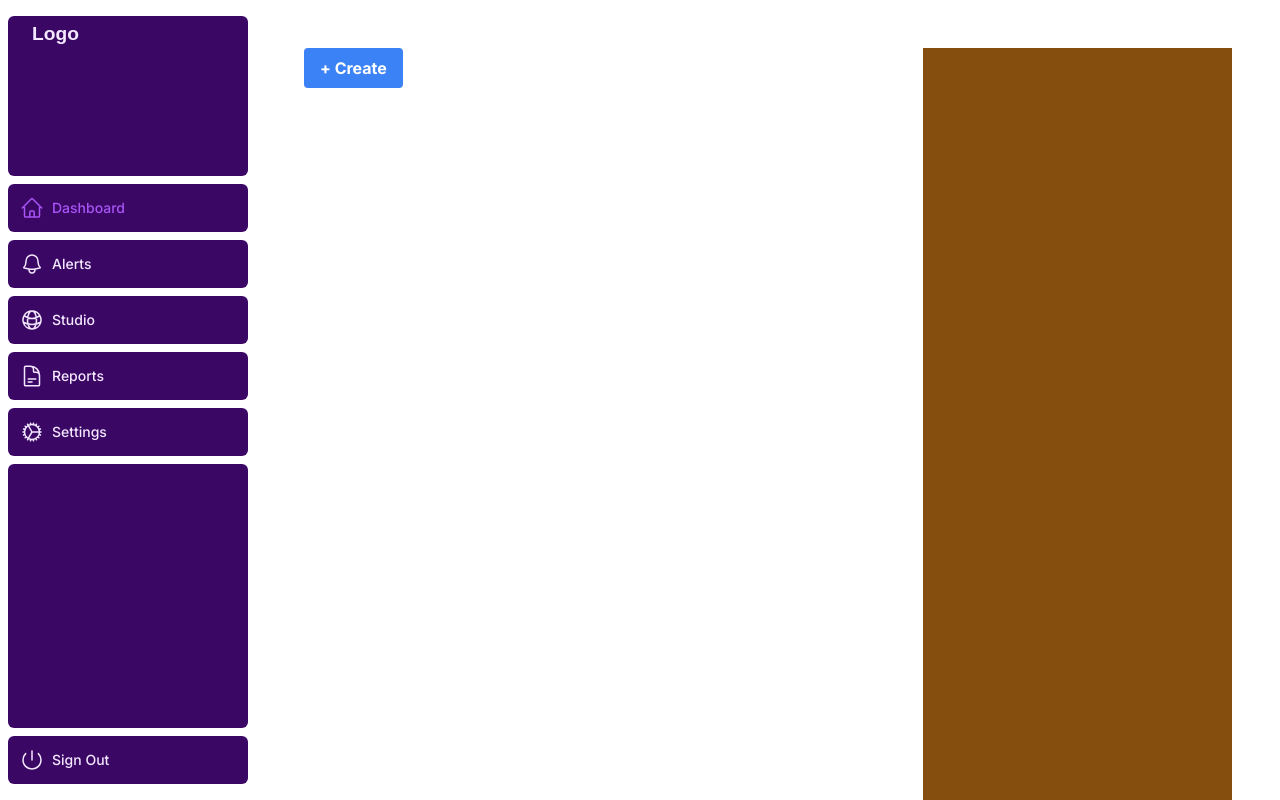
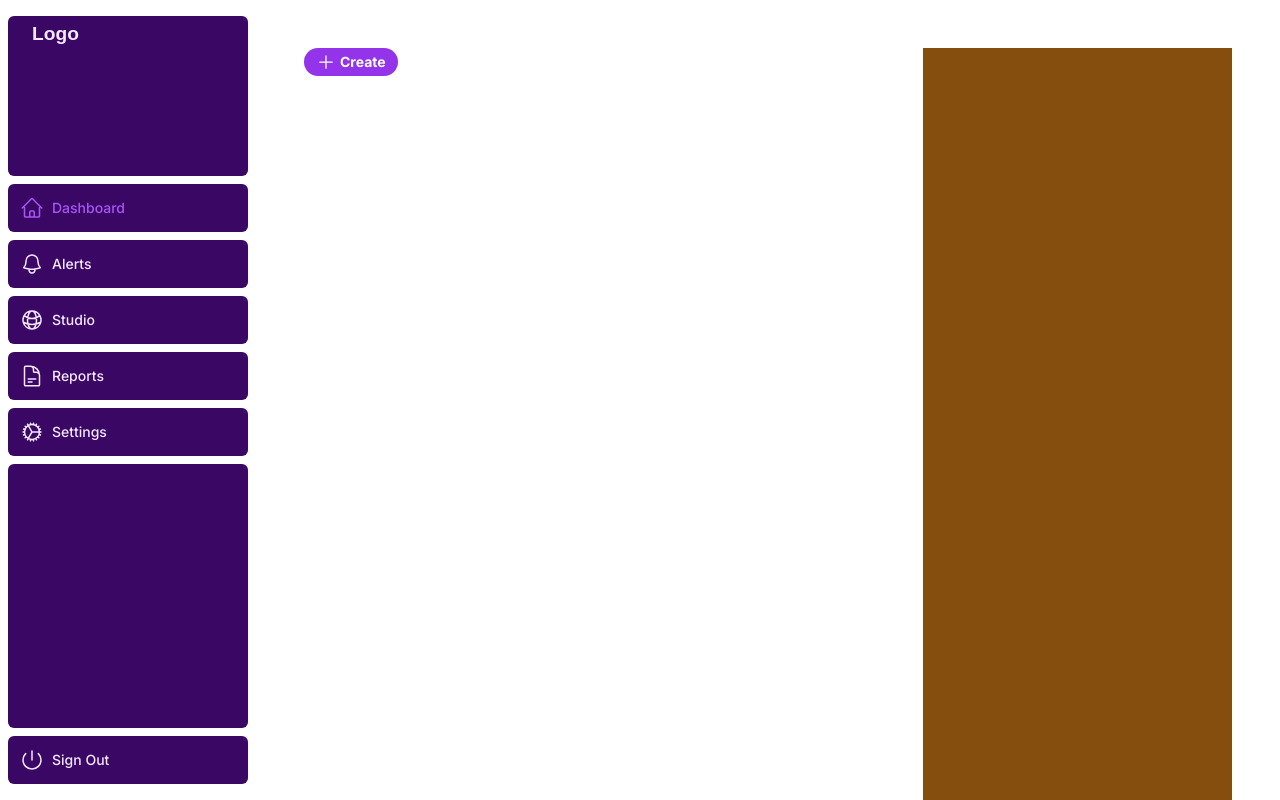
Before and after one commit to Leeky19/nextjs-tp, a Next.js app in the folder nextjs-tpnote/: page /dashboard in a window 1280 px wide. Built offline with nearby package versions, Linux system fonts and the light colour scheme; a web font is replaced by a local one.

Commit message:
Modification du bouton + creat

```diff
--- a/nextjs-tpnote/src/app/dashboard/page.tsx
+++ b/nextjs-tpnote/src/app/dashboard/page.tsx
@@ -1,9 +1,13 @@
+import { PlusIcon } from '@heroicons/react/24/solid';
+
 export default function Page() {
   return (
     <div className="flex h-screen">
       {/* Partie gauche - occupe 2/3 de la largeur */}
       <div className="w-2/3 h-full">
-        <button className="bg-blue-500 hover:bg-blue-700 text-white font-bold py-2 px-4 rounded">+ Create</button>
+        <button className="bg-purple-600 hover:bg-purple-700 text-white font-bold text-sm py-1 px-3 rounded-full flex items-center">
+          <PlusIcon className="h-5 w-5 mr-1" /> Create
+        </button>
         {/* Le reste du contenu de la page de tableau de bord */}
       </div>
       {/* Partie droite - occupe 1/3 de la largeur */}
```
